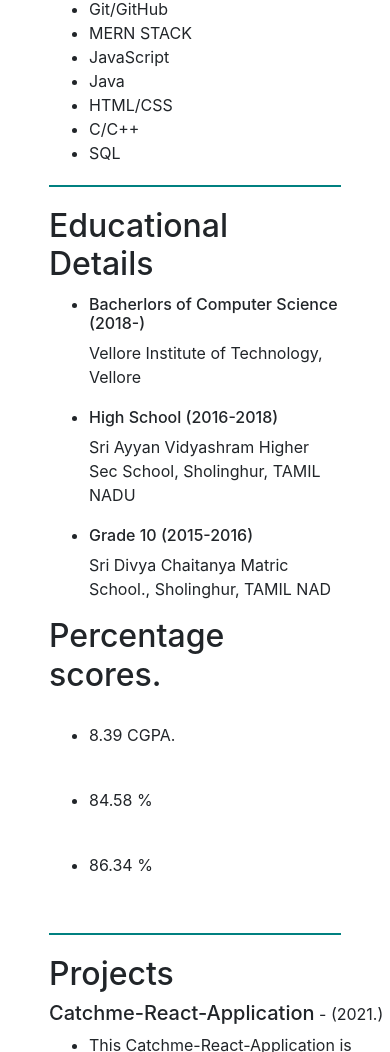
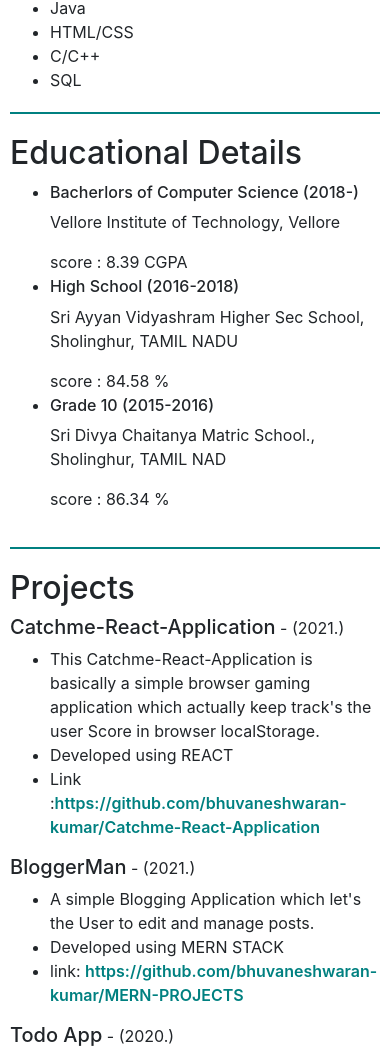
Before and after one commit to bhuvaneshwaran-kumar/Resume, a plain HTML site: page index.html in a window 390 px wide. Shown: the part 624-1676 px from the top of the page. Drawn offline with nearby package versions, Linux system fonts and the light colour scheme.

Commit message:
altered flex property to be responsive

```diff
--- a/index.html
+++ b/index.html
@@ -36,7 +36,7 @@
 
                   <div class="info-item">
                     <span class="info-label"><i class="fa fa-phone"></i></span>
-                    <span class="info-text">6369766297</span>
+                    <span class="info-text"><a  href="tel:+91 6369766297">6369766297</a> </span>
                   </div>
                   <div class="info-item">
                       <span class="info-label">
@@ -84,20 +84,22 @@
                     <li>
                         <h6>Bacherlors of Computer Science (2018-)</h6>
                         <p> Vellore Institute of Technology, Vellore</p>
-
+                        <span id="span">score : 8.39 CGPA</span>
                     </li>
                     <li>
                         <h6>High School (2016-2018)</h6>
                         <p> Sri Ayyan Vidyashram Higher Sec School, Sholinghur, TAMIL NADU</p>
+                        <span id="span">score : 84.58 %</span>
                     </li>
                     <li>
                         <h6>Grade 10 (2015-2016)</h6>
                         <p>Sri Divya Chaitanya Matric School., Sholinghur, TAMIL NAD</p>
+                        <span id="span">score : 86.34 %</span>
                     </li>
 
                 </ul>
             </div>
-            <div class="right">
+            <div class="right" id="span-2">
                 <h2>Percentage scores.</h2>
                 <ul>
                     <li>
--- a/style.css
+++ b/style.css
@@ -91,6 +91,9 @@ a {
   justify-content: space-around;
 }
 
+#span {
+  display: none;
+}
 /* Projects Section------------------------------------------
 */
 .projects {
@@ -98,11 +101,31 @@ a {
   position: relative;
   flex-wrap: wrap;
 }
-/* .projects h2 {
+.projects h2 {
   width: 100%;
 }
 .projects .project {
   width: 50%;
-} */
+}
 
+@media screen and (max-width: 480px) {
+  .main-container {
+    margin: 0px;
+    width: 100%;
+  }
+  .header-left h1 {
+    font-size: larger;
+    text-align: center;
+  }
+  .projects .project {
+    width: 100%;
+  }
+  #span {
+    display: inline-block;
+    margin-top: -20px;
+  }
+  #span-2 {
+    display: none;
+  }
+}
 /* Hobbies Section------------------------------------------ */
```
